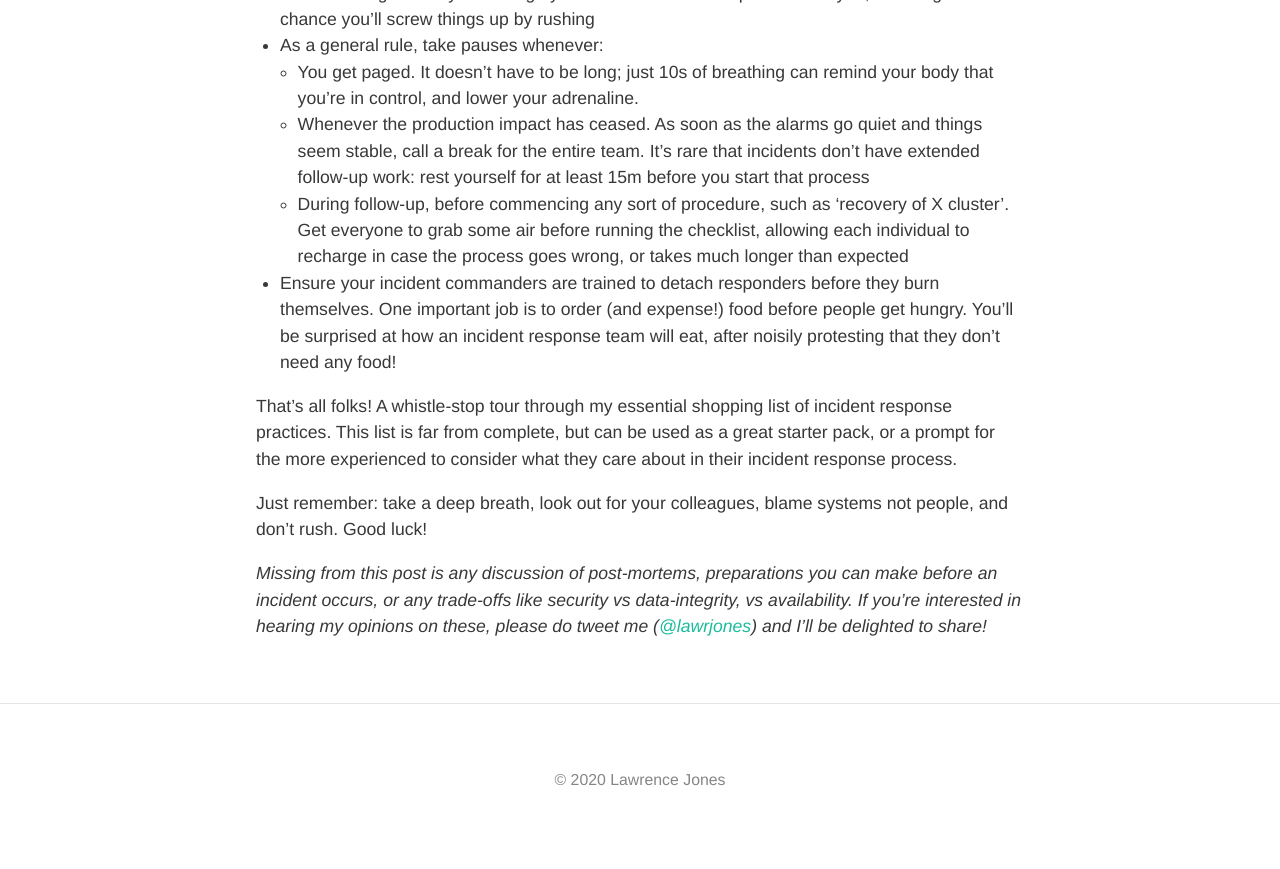
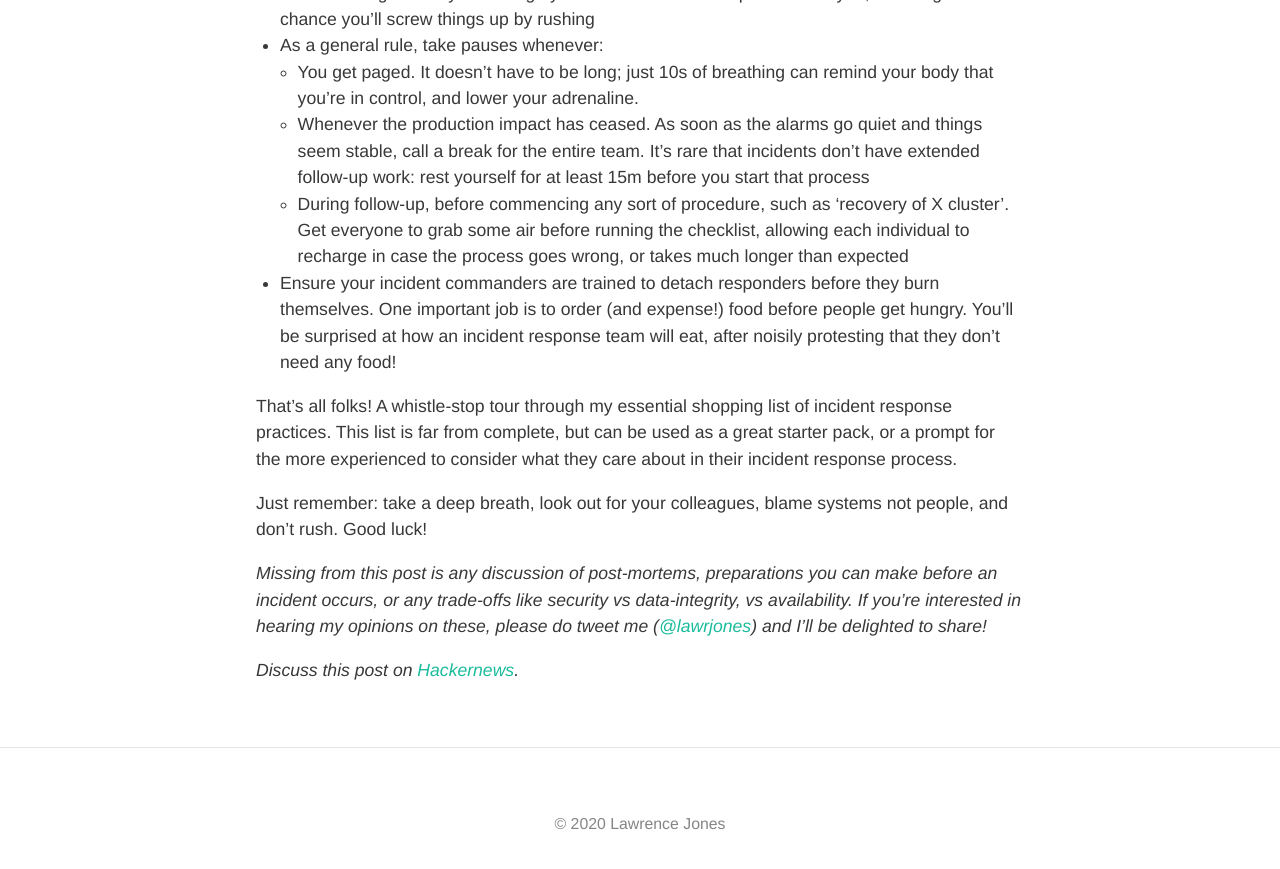
Before and after one commit to samstarling/blog.lawrencejones.dev, a Jekyll site: the page built from _posts/2020-10-27-incident-response.md, in a window 1280 px wide and 900 px high, scrolled down 3646 px. Shown: the top 869 px of the window. Built offline with Jekyll 4.4.1, drawn with Linux system fonts in a browser that asks for light colours; nearby versions of some CDN libraries; some web fonts are replaced.

Commit message:
Hackernews

```diff
--- a/_posts/2020-10-27-incident-response.md
+++ b/_posts/2020-10-27-incident-response.md
@@ -207,3 +207,5 @@ make before an incident occurs, or any trade-offs like security vs
 data-integrity, vs availability. If you’re interested in hearing my opinions on
 these, please do tweet me ([@lawrjones][@lawrjones]) and I’ll be delighted to
 share!_
+
+_Discuss this post on [Hackernews](https://news.ycombinator.com/item?id=24906103)._
```
